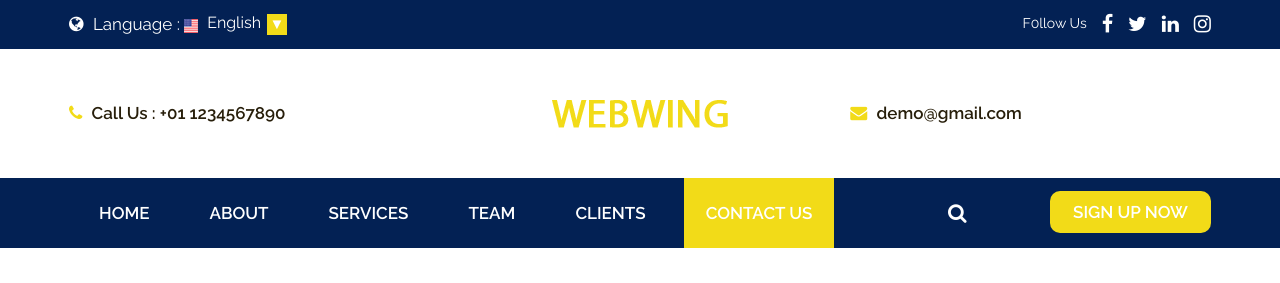
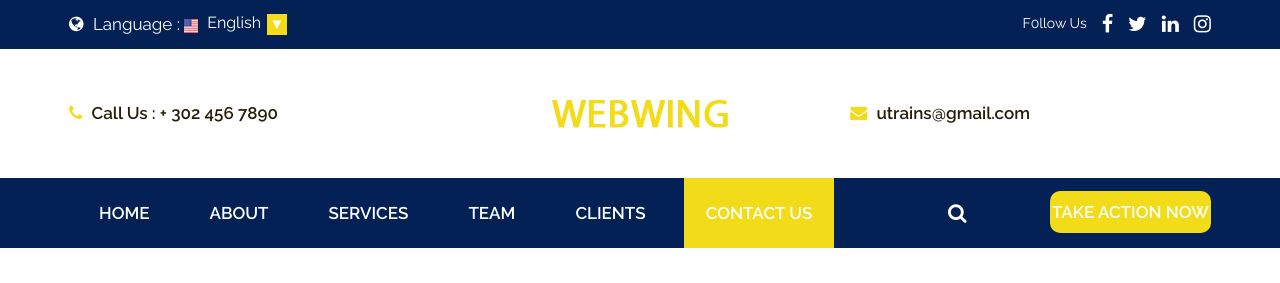
Before and after one commit to KouameOura/web-consulting, a plain HTML site: page contact.html in a window 1280 px wide. Shown: the top 283 px of the page. Drawn offline with nearby package versions, Linux system fonts and the light colour scheme.

Commit message:
feature branch

```diff
--- a/contact.html
+++ b/contact.html
@@ -82,7 +82,7 @@
                   <div class="row d_flex">
                      <div class="col-md-4 col-sm-4 d_none">
                         <ul class="conta_icon">
-                           <li><a href="#"><i class="fa fa-phone" aria-hidden="true"></i> Call Us : +01 1234567890</a> </li>
+                           <li><a href="#"><i class="fa fa-phone" aria-hidden="true"></i> Call Us : + 302 456 7890</a> </li>
                         </ul>
                      </div>
                      <div class="col-md-4 col-sm-4 " >
@@ -90,7 +90,7 @@
                      </div>
                      <div class="col-md-4 col-sm-4 d_none">
                         <ul class="conta_icon ">
-                           <li><a href="#"><i class="fa fa-envelope" aria-hidden="true"></i> demo@gmail.com</a> </li>
+                           <li><a href="#"><i class="fa fa-envelope" aria-hidden="true"></i> utrains@gmail.com</a> </li>
                         </ul>
                      </div>
                   </div>
@@ -131,7 +131,7 @@
                      <div class="col-md-3 col-sm-5 d_none">
                         <ul class="sign">
                            <li><a href="#"><i class="fa fa-search" aria-hidden="true"></i></a></li>
-                           <li><a class="sign_btn" href="#">sign up now</a></li>
+                           <li><a class="sign_btn" href="#">take action now</a></li>
                         </ul>
                      </div>
                   </div>
```
